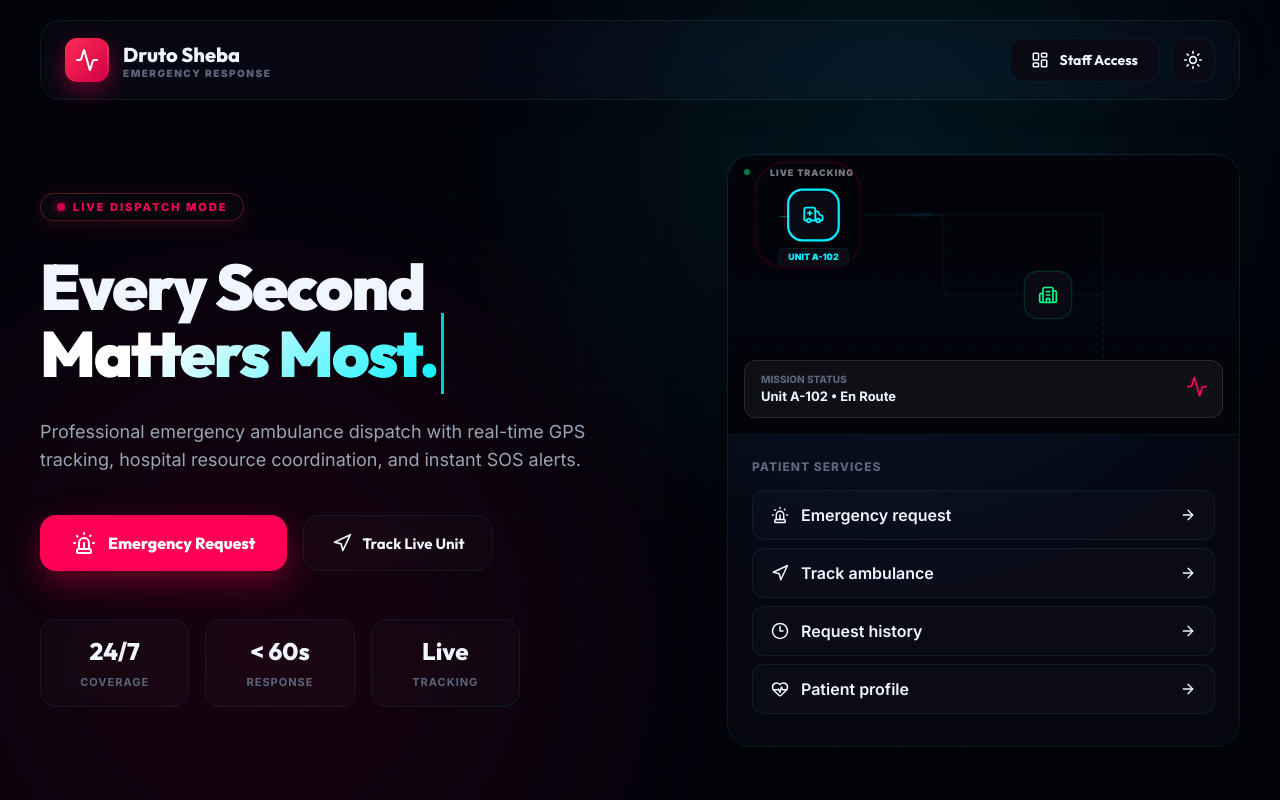
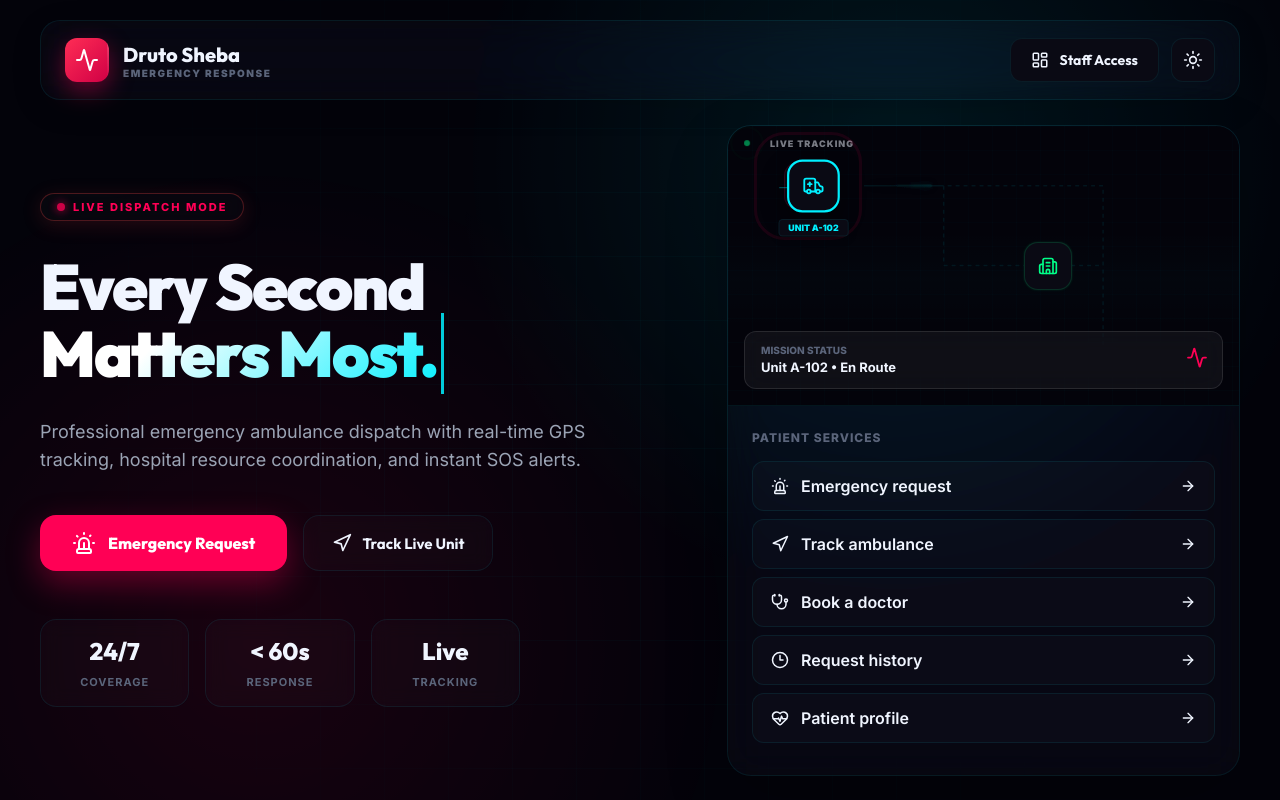
Before and after one commit to naiimur-rahman/Emergency-Response-System, a Next.js app in the folder druto-sheba-app/: page / in a window 1280 px wide. Built offline with nearby package versions, Linux system fonts and the light colour scheme.

Commit message:
landing page update

```diff
--- a/druto-sheba-app/src/app/page.js
+++ b/druto-sheba-app/src/app/page.js
@@ -16,6 +16,7 @@ import {
   Radio,
   ShieldCheck,
   Siren,
+  Stethoscope,
   Sun,
   X,
   Zap,
@@ -52,6 +53,7 @@ const staffPortals = [
 const serviceLinks = [
   { href: '/sos', label: 'Emergency request', icon: Siren },
   { href: '/track', label: 'Track ambulance', icon: Navigation },
+  { href: '/book-doctor', label: 'Book a doctor', icon: Stethoscope },
   { href: '/history', label: 'Request history', icon: Clock3 },
   { href: '/profile', label: 'Patient profile', icon: HeartPulse },
 ];
```
